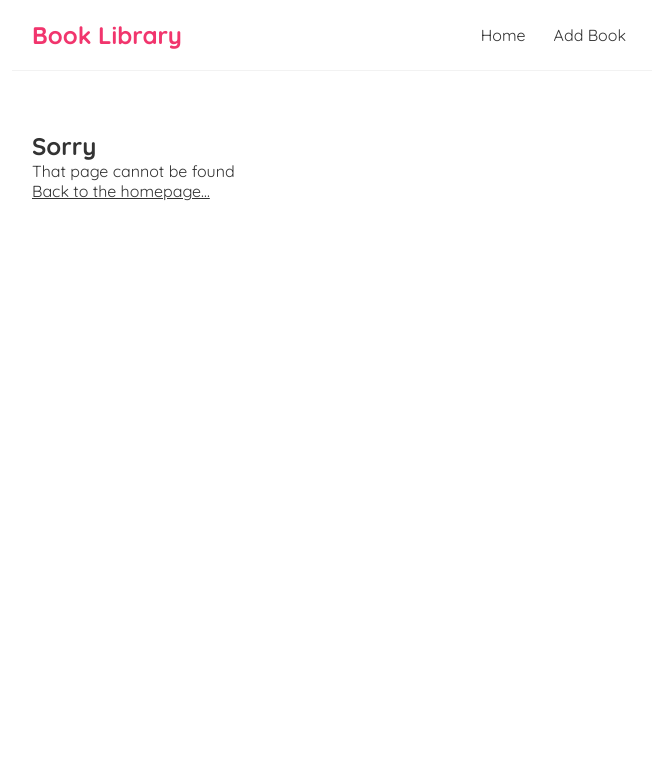
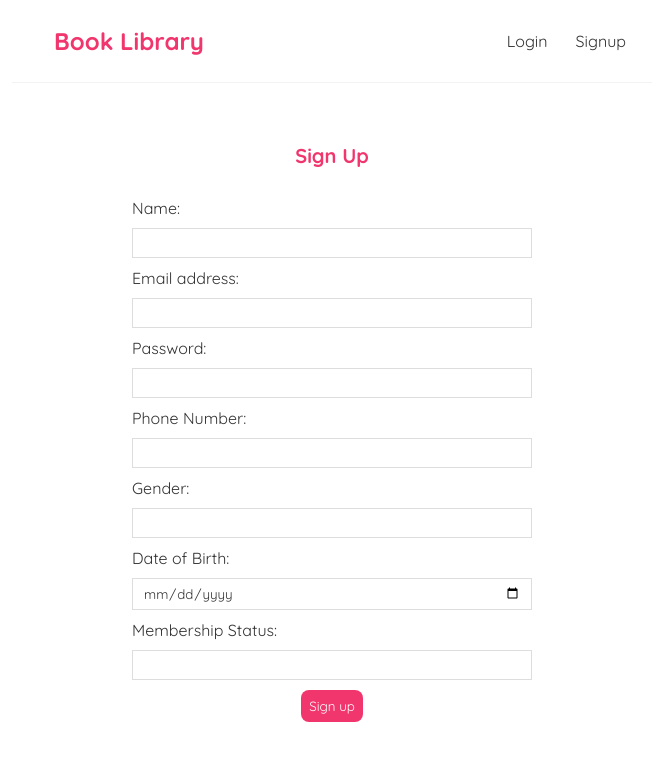
Before and after one commit to Hung-497/Web-dev, a React (Vite) app in the folder week6/Mon/frontend/book-app/frontend/my-work/: page /signup in a window 1280 px wide. Shown: the top 760 px of the page, without its empty margins (308-965 px from the left). Built offline with nearby package versions, Linux system fonts and the light colour scheme.

Commit message:
feat(week6): add authentication work and backend submodule

```diff
--- a/week6/Mon/frontend/book-app/frontend/my-work/src/App.jsx
+++ b/week6/Mon/frontend/book-app/frontend/my-work/src/App.jsx
@@ -1,25 +1,69 @@
-import { BrowserRouter, Routes, Route } from "react-router-dom";
+import { BrowserRouter, Routes, Route, Navigate } from "react-router-dom";
+import { useState } from "react";
 
 // pages & components
+import Navbar from "./components/Navbar";
 import Home from "./pages/HomePage";
 import AddBookPage from "./pages/AddBookPage";
-import Navbar from "./components/Navbar";
-import NotFoundPage from "./pages/NotFoundPage";
 import BookPage from "./pages/BookPage";
 import EditBookPage from "./pages/EditBookPage";
+import NotFoundPage from "./pages/NotFoundPage";
+import Login from "./pages/Login";
+import Signup from "./pages/Signup";
 
 const App = () => {
+  const [isAuthenticated, setIsAuthenticated] = useState(() => {
+    const user = JSON.parse(localStorage.getItem("user"));
+    return user && user.token ? true : false;
+  });
+
   return (
     <div className="App">
       <BrowserRouter>
-        <Navbar />
+        <Navbar
+          isAuthenticated={isAuthenticated}
+          setIsAuthenticated={setIsAuthenticated}
+        />
         <div className="content">
           <Routes>
             <Route path="/" element={<Home />} />
-            <Route path="/add-book" element={<AddBookPage />} />
+            <Route
+              path="/books/:id"
+              element={<BookPage isAuthenticated={isAuthenticated} />}
+            />
+            <Route
+              path="/books/add-book"
+              element={
+                isAuthenticated ? <AddBookPage /> : <Navigate to="/signup" />
+              }
+            />
+            <Route
+              path="/edit-book/:id"
+              element={
+                isAuthenticated ? <EditBookPage /> : <Navigate to="/signup" />
+              }
+            />
+            <Route
+              path="/signup"
+              element={
+                isAuthenticated ? (
+                  <Navigate to="/" />
+                ) : (
+                  <Signup setIsAuthenticated={setIsAuthenticated} />
+                )
+              }
+            />
+            <Route
+              path="/login"
+              element={
+                isAuthenticated ? (
+                  <Navigate to="/" />
+                ) : (
+                  <Login setIsAuthenticated={setIsAuthenticated} />
+                )
+              }
+            />
             <Route path="*" element={<NotFoundPage />} />
-            <Route path="/books/:id" element={<BookPage />} />
-            <Route path="/edit-book/:id" element={<EditBookPage />} />
           </Routes>
         </div>
       </BrowserRouter>
--- a/week6/Mon/frontend/book-app/frontend/my-work/src/components/Navbar.jsx
+++ b/week6/Mon/frontend/book-app/frontend/my-work/src/components/Navbar.jsx
@@ -1,10 +1,30 @@
-const Navbar = () => {
+import { Link } from "react-router-dom";
+
+const Navbar = ({ isAuthenticated, setIsAuthenticated }) => {
+  const handleClick = () => {
+    setIsAuthenticated(false);
+    localStorage.removeItem("user");
+  };
+
   return (
     <nav className="navbar">
-      <h1>Book Library</h1>
+      <Link to="/">
+        <h1>Book Library</h1>
+      </Link>
       <div className="links">
-        <a href="/">Home</a>
-        <a href="/add-book">Add Book</a>
+        {isAuthenticated && (
+          <div>
+            <Link to="/books/add-book">Add Book</Link>
+            <span>{JSON.parse(localStorage.getItem("user")).email}</span>
+            <button onClick={handleClick}>Log out</button>
+          </div>
+        )}
+        {!isAuthenticated && (
+          <div>
+            <Link to="/login">Login</Link>
+            <Link to="/signup">Signup</Link>
+          </div>
+        )}
       </div>
     </nav>
   );
--- a/week6/Mon/frontend/book-app/frontend/my-work/src/pages/AddBookPage.jsx
+++ b/week6/Mon/frontend/book-app/frontend/my-work/src/pages/AddBookPage.jsx
@@ -2,6 +2,8 @@ import { useState } from "react";
 import { useNavigate } from "react-router-dom";
 
 const AddBookPage = () => {
+  const user = JSON.parse(localStorage.getItem("user"));
+  const token = user ? user.token : null;
   const navigate = useNavigate();
 
   const [title, setTitle] = useState("");
@@ -10,7 +12,7 @@ const AddBookPage = () => {
   const [isAvailable, setIsAvailable] = useState("true");
   const [borrower, setBorrower] = useState("");
 
-  const submitForm = (e) => {
+  const submitForm = async (e) => {
     e.preventDefault();
 
     const newBook = {
@@ -19,10 +21,10 @@ const AddBookPage = () => {
       isbn,
       availability: {
         isAvailable: isAvailable === "true",
-        borrower
-      }
+        borrower,
+      },
     };
-    addBook(newBook);
+    await addBook(newBook);
     return navigate("/");
   };
 
@@ -32,14 +34,15 @@ const AddBookPage = () => {
         method: "POST",
         headers: {
           "Content-Type": "application/json",
+          Authorization: `Bearer ${token}`, // <-- ADD THIS
         },
         body: JSON.stringify(newBook),
       });
-      if (!res.ok) {
-        throw new Error("Failed to add book");
-      }
+      if (!res.ok) throw new Error("Failed to add book");
+      return true;
     } catch (error) {
-      console.error(error);
+      console.error("Error adding book:", error);
+      return false;
     }
   };
   return (
@@ -47,18 +50,40 @@ const AddBookPage = () => {
       <h2>Add a New Book</h2>
       <form onSubmit={submitForm}>
         <label>Book Title:</label>
-        <input type="text" required value={title} onChange={(e) => setTitle(e.target.value)} />
+        <input
+          type="text"
+          required
+          value={title}
+          onChange={(e) => setTitle(e.target.value)}
+        />
         <label>Author:</label>
-        <input type="text" required value={author} onChange={(e) => setAuthor(e.target.value)} />
+        <input
+          type="text"
+          required
+          value={author}
+          onChange={(e) => setAuthor(e.target.value)}
+        />
         <label>ISBN:</label>
-        <input type="text" required value={isbn} onChange={(e) => setIsbn(e.target.value)} />
+        <input
+          type="text"
+          required
+          value={isbn}
+          onChange={(e) => setIsbn(e.target.value)}
+        />
         <label>Available:</label>
-        <select value={isAvailable} onChange={(e) => setIsAvailable(e.target.value)}>
+        <select
+          value={isAvailable}
+          onChange={(e) => setIsAvailable(e.target.value)}
+        >
           <option value="true">Yes</option>
           <option value="false">No</option>
         </select>
         <label>Borrower:</label>
-        <input type="text" value={borrower} onChange={(e) => setBorrower(e.target.value)} />
+        <input
+          type="text"
+          value={borrower}
+          onChange={(e) => setBorrower(e.target.value)}
+        />
         <button>Add Book</button>
       </form>
     </div>
--- a/week6/Mon/frontend/book-app/frontend/my-work/src/pages/BookPage.jsx
+++ b/week6/Mon/frontend/book-app/frontend/my-work/src/pages/BookPage.jsx
@@ -1,7 +1,9 @@
 import { useParams, useNavigate } from "react-router-dom";
 import { useState, useEffect } from "react";
 
-const BookPage = () => {
+const BookPage = ({ isAuthenticated }) => {
+  const user = JSON.parse(localStorage.getItem("user"));
+  const token = user ? user.token : null;
   const { id } = useParams();
   const [book, setBook] = useState(null);
   const [loading, setLoading] = useState(true);
@@ -29,17 +31,23 @@ const BookPage = () => {
     try {
       const res = await fetch(`/api/books/${bookId}`, {
         method: "DELETE",
+        headers: {
+          Authorization: `Bearer ${token}`, // <-- ADD THIS
+        },
       });
       if (!res.ok) throw new Error("Failed to delete book");
+      navigate("/");
     } catch (error) {
       console.error("Error deleting book:", error);
     }
   };
 
-  const onDeleteClick = (bookId) => {
-    const confirm = window.confirm("Are you sure you want to delete this book?");
+  const onDeleteClick = async (bookId) => {
+    const confirm = window.confirm(
+      "Are you sure you want to delete this book?",
+    );
     if (confirm) {
-      deleteBook(bookId);
+      await deleteBook(bookId);
       navigate("/");
     }
   };
@@ -58,8 +66,14 @@ const BookPage = () => {
           <p>Available: {book?.availability.isAvailable ? "Yes" : "No"}</p>
           <p>Borrower: {book?.availability.borrower || "-"}</p>
           <button onClick={() => navigate("/")}>Back</button>
-          <button onClick={() => onDeleteClick(book.id)}>Delete</button>
-          <button onClick={() => navigate(`/edit-book/${book.id}`)}>Edit</button>
+          {isAuthenticated && (
+            <>
+              <button onClick={() => navigate(`/edit-book/${book._id}`)}>
+                Edit
+              </button>
+              <button onClick={() => onDeleteClick(book._id)}>Delete</button>
+            </>
+          )}
         </>
       )}
     </div>
--- a/week6/Mon/frontend/book-app/frontend/my-work/src/pages/EditBookPage.jsx
+++ b/week6/Mon/frontend/book-app/frontend/my-work/src/pages/EditBookPage.jsx
@@ -2,6 +2,8 @@ import { useState, useEffect } from "react";
 import { useParams, useNavigate } from "react-router-dom";
 
 const EditBookPage = () => {
+  const user = JSON.parse(localStorage.getItem("user"));
+  const token = user ? user.token : null;
   const [title, setTitle] = useState("");
   const [author, setAuthor] = useState("");
   const [isbn, setIsbn] = useState("");
@@ -30,6 +32,7 @@ const EditBookPage = () => {
         method: "PUT",
         headers: {
           "Content-Type": "application/json",
+          Authorization: `Bearer ${token}`, // <-- ADD THIS
         },
         body: JSON.stringify(updatedBook),
       });
@@ -42,7 +45,7 @@ const EditBookPage = () => {
     }
   };
 
-  const submitForm = (e) => {
+  const submitForm = async(e) => {
     e.preventDefault();
 
     const updatedBook = {
@@ -55,7 +58,7 @@ const EditBookPage = () => {
       },
     };
 
-    updateBook(updatedBook);
+    await updateBook(updatedBook);
     navigate(`/books/${id}`);
   };
   return (
--- /dev/null
+++ b/week6/Mon/frontend/book-app/frontend/my-work/src/pages/Login.jsx
@@ -0,0 +1,55 @@
+import { useState } from "react";
+import { useNavigate } from "react-router-dom";
+
+const Login = ({ setIsAuthenticated }) => {
+  const navigate = useNavigate();
+  const [email, setEmail] = useState("");
+  const [password, setPassword] = useState("");
+  const [error, setError] = useState(null);
+
+  const handleFormSubmit = async (e) => {
+    e.preventDefault();
+    setError(null);
+
+    const response = await fetch("/api/users/login", {
+      method: "POST",
+      headers: { "Content-Type": "application/json" },
+      body: JSON.stringify({ email, password }),
+    });
+    const user = await response.json();
+
+    if (!response.ok) {
+      setError(user.error);
+      return;
+    }
+
+    localStorage.setItem("user", JSON.stringify(user));
+    console.log("success");
+    setIsAuthenticated(true); // <-- ADD THIS LINE
+    navigate("/");
+  };
+
+  return (
+    <div className="create">
+      <h2>Login</h2>
+      {error && <p className="error">{error}</p>}
+      <form onSubmit={handleFormSubmit}>
+        <label>Email address:</label>
+        <input
+          type="email"
+          value={email}
+          onChange={(e) => setEmail(e.target.value)}
+        />
+        <label>Password:</label>
+        <input
+          type="password"
+          value={password}
+          onChange={(e) => setPassword(e.target.value)}
+        />
+        <button>Log in</button>
+      </form>
+    </div>
+  );
+};
+
+export default Login;
--- /dev/null
+++ b/week6/Mon/frontend/book-app/frontend/my-work/src/pages/Signup.jsx
@@ -0,0 +1,99 @@
+import { useState } from "react";
+import { useNavigate } from "react-router-dom";
+
+const Signup = ({ setIsAuthenticated }) => {
+  const navigate = useNavigate();
+  const [name, setName] = useState("");
+  const [email, setEmail] = useState("");
+  const [password, setPassword] = useState("");
+  const [phoneNumber, setPhoneNumber] = useState("");
+  const [gender, setGender] = useState("");
+  const [dateOfBirth, setDateOfBirth] = useState("");
+  const [membershipStatus, setMembershipStatus] = useState("");
+  const [error, setError] = useState(null);
+
+  const handleFormSubmit = async (e) => {
+    e.preventDefault();
+    setError(null);
+
+    const response = await fetch("/api/users/signup", {
+      method: "POST",
+      headers: { "Content-Type": "application/json" },
+      body: JSON.stringify({
+        email,
+        password,
+        name,
+        phone_number: phoneNumber,
+        gender,
+        date_of_birth: dateOfBirth,
+        membership_status: membershipStatus,
+      }),
+    });
+    const user = await response.json();
+
+    if (!response.ok) {
+      console.log(user.error);
+      setError(user.error);
+      return;
+    }
+
+    localStorage.setItem("user", JSON.stringify(user));
+    console.log("success");
+    setIsAuthenticated(true); // <-- ADD THIS LINE
+    navigate("/");
+  };
+
+  return (
+    <div className="create">
+      <h2>Sign Up</h2>
+      {error && <p className="error">{error}</p>}
+      <form onSubmit={handleFormSubmit}>
+        <label>Name:</label>
+        <input
+          type="text"
+          value={name}
+          onChange={(e) => setName(e.target.value)}
+        />
+        <label>Email address:</label>
+        <input
+          type="email"
+          value={email}
+          onChange={(e) => setEmail(e.target.value)}
+        />
+        <label>Password:</label>
+        <input
+          type="password"
+          value={password}
+          onChange={(e) => setPassword(e.target.value)}
+        />
+        <label>Phone Number:</label>
+        <input
+          type="text"
+          value={phoneNumber}
+          onChange={(e) => setPhoneNumber(e.target.value)}
+        />
+        <label>Gender:</label>
+        <input
+          type="text"
+          value={gender}
+          onChange={(e) => setGender(e.target.value)}
+        />
+        <label>Date of Birth:</label>
+        <input
+          type="date"
+          value={dateOfBirth}
+          onChange={(e) => setDateOfBirth(e.target.value)}
+        />
+        <label>Membership Status:</label>
+        <input
+          type="text"
+          value={membershipStatus}
+          onChange={(e) => setMembershipStatus(e.target.value)}
+        />
+        <button>Sign up</button>
+      </form>
+    </div>
+  );
+};
+
+export default Signup;
```
Also changed, not shown: 1 other file (tests, documents, lock files or other folders).
